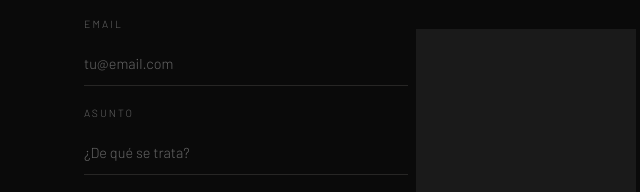
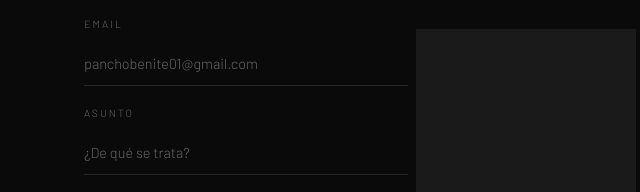
Before and after one commit to Panchobb/Portafolio, a plain HTML site: page index.html in a window 1280 px wide. Shown: the part 4121-4313 px from the top of the page, 604-1244 px from the left. Drawn offline with nearby package versions, Linux system fonts and the light colour scheme.

Commit message:
Update email placeholder in index.html

```diff
--- a/index.html
+++ b/index.html
@@ -1038,7 +1038,7 @@
           </div>
           <div class="form-group">
             <label class="form-label">Email</label>
-            <input type="email" name="email" placeholder="tu@email.com" required />
+            <input type="email" name="email" placeholder="panchobenite01@gmail.com" required />
           </div>
           <div class="form-group">
             <label class="form-label">Asunto</label>
```
